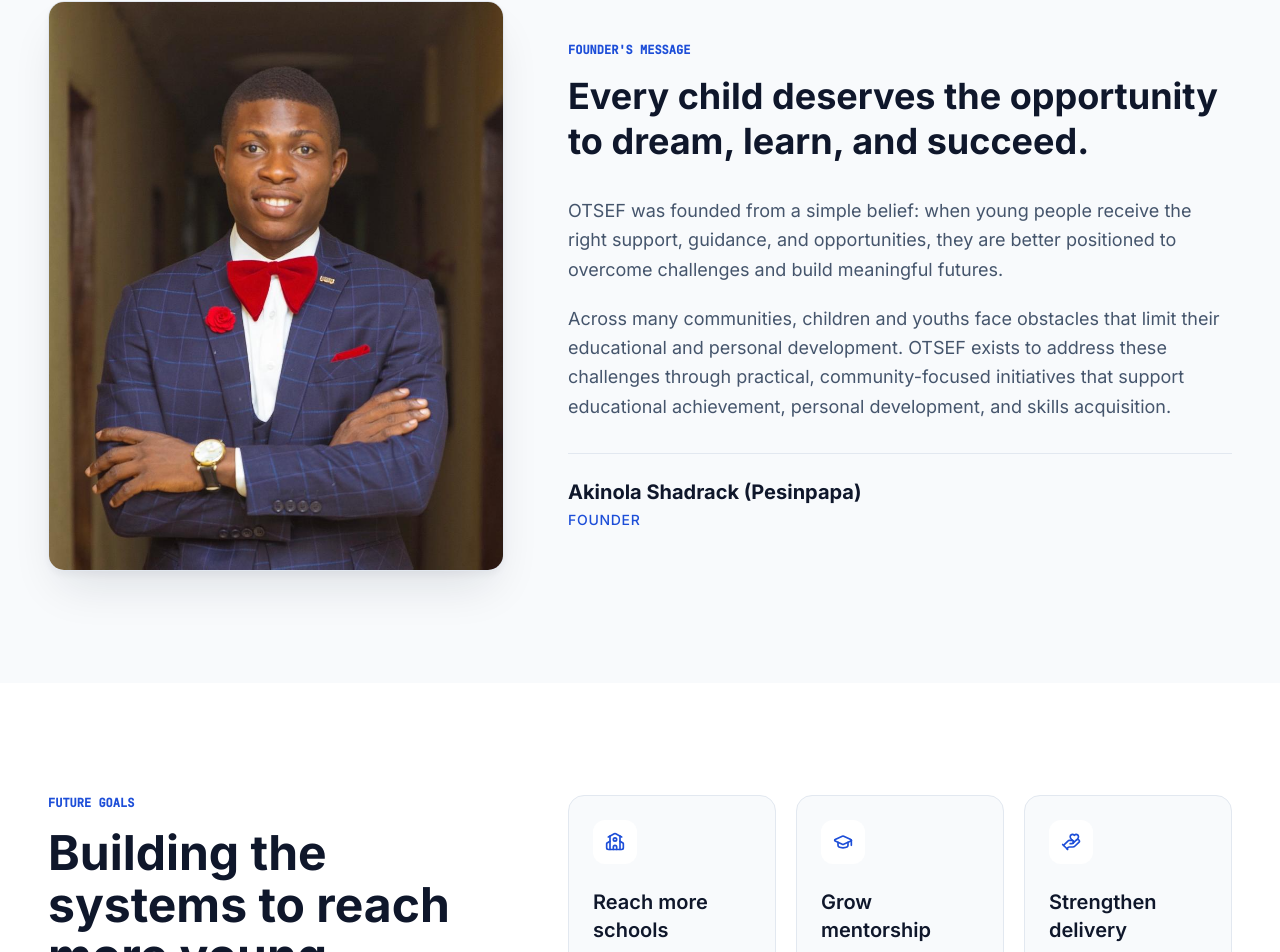
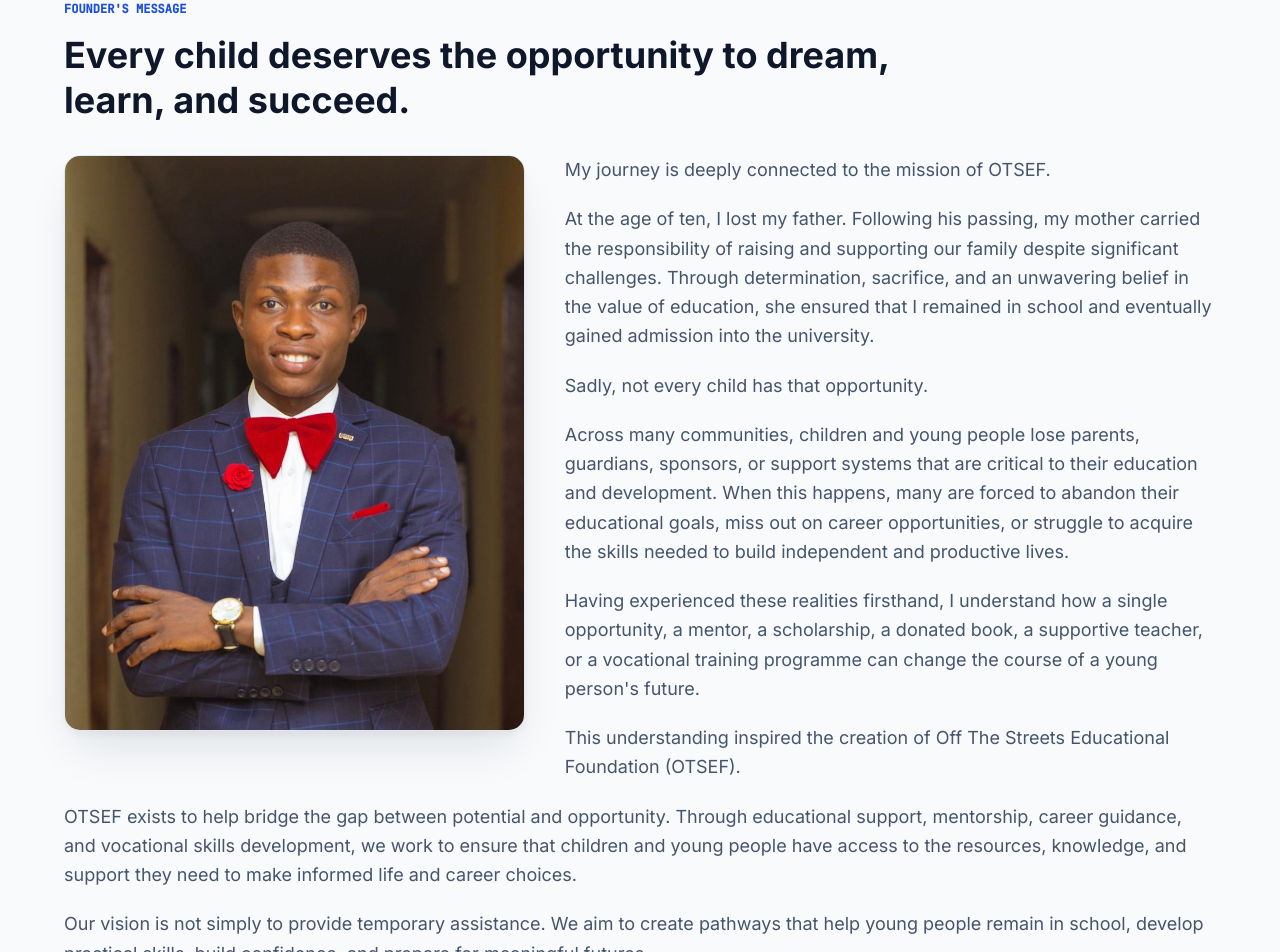
Before and after one commit to CTTech-troy/OTSEF, a React (Vite) app: page /about in a window 1280 px wide. Shown: the part 3762-4714 px from the top of the page. Built offline with nearby package versions, Linux system fonts and the light colour scheme.

Commit message:
new update from troy

```diff
--- a/src/components/home/AboutSnapshot.tsx
+++ b/src/components/home/AboutSnapshot.tsx
@@ -66,7 +66,7 @@
             </h2>
 
             <p className="text-lg text-slate-600 leading-relaxed mb-10 max-w-xl">
-              OTSEF Foundation is a nonprofit organization committed to helping vulnerable children and young people access educational opportunities, mentorship, vocational skills, and the support they need to build meaningful futures.
+              OTSEF is a nonprofit organization committed to helping vulnerable children and young people access educational opportunities, mentorship, vocational skills, and the support they need to build meaningful futures.
             </p>
 
             <div className="mb-10">
@@ -88,7 +88,7 @@
                 </div>
               </div>
               <div>
-                <div className="text-2xl font-bold text-slate-900 mb-1">15</div>
+                <div className="text-2xl font-bold text-slate-900 mb-1">1</div>
                 <div className="text-xs text-slate-500 uppercase tracking-wider font-medium">
                   Programs
                 </div>
--- a/src/components/home/Hero.tsx
+++ b/src/components/home/Hero.tsx
@@ -22,14 +22,14 @@
             transition={{
               duration: 0.5,
             }}
-            className="inline-flex items-center gap-2 px-3 py-1.5 rounded-full border border-primary/20 bg-primary-soft mb-8"
+            className="inline-flex max-w-full items-center gap-1.5 rounded-full border border-primary/20 bg-primary-soft px-2.5 py-1.5 sm:gap-2 sm:px-3 mb-8"
           >
             <span className="relative flex w-2 h-2">
               <span className="absolute inset-0 rounded-full bg-primary animate-ping opacity-75" />
               <span className="relative rounded-full w-2 h-2 bg-primary" />
             </span>
-            <span className="font-mono text-xs text-primary-strong tracking-wider uppercase font-semibold">
-               Off The Streets Educational Foundation
+            <span className="font-mono text-[10px] text-primary-strong uppercase font-semibold tracking-[0.08em] sm:text-xs sm:tracking-wider">
+              Off The Streets Educational Foundation
             </span>
           </motion.div>
 
@@ -119,7 +119,7 @@
           >
             <Stat value="100+" label="Students" />
             <Stat value="Growing" label="Partners" />
-            <Stat value="95%" label="Completion" />
+            <Stat value="13" label="Libraries supported" />
           </motion.div>
         </div>
       </div>
--- a/src/pages/About.tsx
+++ b/src/pages/About.tsx
@@ -104,6 +104,20 @@
     description:
       'Develop volunteer networks, partner systems, monitoring, and accountability.',
   },
+]
+
+const founderMessage = [
+  'My journey is deeply connected to the mission of OTSEF.',
+  'At the age of ten, I lost my father. Following his passing, my mother carried the responsibility of raising and supporting our family despite significant challenges. Through determination, sacrifice, and an unwavering belief in the value of education, she ensured that I remained in school and eventually gained admission into the university.',
+  'Sadly, not every child has that opportunity.',
+  'Across many communities, children and young people lose parents, guardians, sponsors, or support systems that are critical to their education and development. When this happens, many are forced to abandon their educational goals, miss out on career opportunities, or struggle to acquire the skills needed to build independent and productive lives.',
+  "Having experienced these realities firsthand, I understand how a single opportunity, a mentor, a scholarship, a donated book, a supportive teacher, or a vocational training programme can change the course of a young person's future.",
+  'This understanding inspired the creation of Off The Streets Educational Foundation (OTSEF).',
+  'OTSEF exists to help bridge the gap between potential and opportunity. Through educational support, mentorship, career guidance, and vocational skills development, we work to ensure that children and young people have access to the resources, knowledge, and support they need to make informed life and career choices.',
+  'Our vision is not simply to provide temporary assistance. We aim to create pathways that help young people remain in school, develop practical skills, build confidence, and prepare for meaningful futures.',
+  'While our journey is still growing, our commitment is clear. We are building an organization rooted in compassion, accountability, partnership, and sustainable impact.',
+  'I invite individuals, schools, businesses, volunteers, and development partners to join us in creating opportunities for children and young people who deserve the chance to learn, grow, and succeed.',
+  'Together, we can help turn challenges into opportunities and potential into achievement.',
 ]
 
 export function About() {
@@ -329,13 +343,24 @@
 
       <section className="bg-background-soft py-20 lg:py-28">
         <div className="container mx-auto px-6 lg:px-12">
-          <div className="grid grid-cols-1 items-center gap-12 lg:grid-cols-12 lg:gap-16">
-            <motion.figure
+          <motion.div
             initial={{ opacity: 0, y: 18 }}
             whileInView={{ opacity: 1, y: 0 }}
             viewport={{ once: true, margin: '-50px' }}
             transition={{ duration: 0.6 }}
-              className="overflow-hidden rounded-2xl border border-slate-200 bg-white shadow-soft-lg lg:col-span-5"
+            className="mx-auto max-w-6xl"
+          >
+            <div className="mb-4 font-mono text-xs font-semibold uppercase text-primary-strong">
+              Founder's Message
+            </div>
+            <blockquote className="mb-8 max-w-4xl text-3xl font-bold leading-tight tracking-normal text-slate-900 md:text-4xl">
+              Every child deserves the opportunity to dream, learn, and
+              succeed.
+            </blockquote>
+
+            <div className="text-lg leading-relaxed text-slate-600">
+              <figure
+                className="mb-8 overflow-hidden rounded-2xl border border-slate-200 bg-white shadow-soft-lg md:float-left md:mb-6 md:mr-10 md:w-[min(44%,28rem)] lg:w-[min(40%,30rem)]"
               >
                 <img
                   src="/img/founder.png"
@@ -344,41 +369,24 @@
                   decoding="async"
                   className="aspect-[4/5] w-full object-cover object-center"
                 />
-            </motion.figure>
+              </figure>
 
-            <div className="lg:col-span-7">
-              <div className="mb-4 font-mono text-xs font-semibold uppercase text-primary-strong">
-                Founder's Message
+              <div className="space-y-5">
+                {founderMessage.map((paragraph) => (
+                  <p key={paragraph}>{paragraph}</p>
+                ))}
               </div>
-              <blockquote className="mb-8 max-w-3xl text-3xl font-bold leading-tight tracking-normal text-slate-900 md:text-4xl">
-                Every child deserves the opportunity to dream, learn, and
-                succeed.
-              </blockquote>
-              <div className="max-w-3xl space-y-5 text-lg leading-relaxed text-slate-600">
-                <p>
-                  OTSEF was founded from a simple belief: when young people
-                  receive the right support, guidance, and opportunities, they
-                  are better positioned to overcome challenges and build
-                  meaningful futures.
+            </div>
+
+            <div className="clear-both mt-8 border-t border-slate-200 pt-6">
+              <p className="text-xl font-bold tracking-normal text-slate-900">
+                Akiniola Shadrack (Pesinpapa)
               </p>
-                <p>
-                  Across many communities, children and youths face obstacles
-                  that limit their educational and personal development. OTSEF
-                  exists to address these challenges through practical,
-                  community-focused initiatives that support educational
-                  achievement, personal development, and skills acquisition.
+              <p className="mt-1 text-sm font-medium uppercase tracking-wider text-primary-strong">
+                Founder, Off The Streets Educational Foundation (OTSEF)
               </p>
             </div>
-              <div className="mt-8 border-t border-slate-200 pt-6">
-                <p className="text-xl font-bold tracking-normal text-slate-900">
-                  Akinola Shadrack (Pesinpapa)
-                </p>
-                <p className="mt-1 text-sm font-medium uppercase tracking-wider text-primary-strong">
-                  Founder
-                </p>
-              </div>
-            </div>
-          </div>
+          </motion.div>
         </div>
       </section>
 
```
Lines whose indentation alone changed are shown as unchanged.
